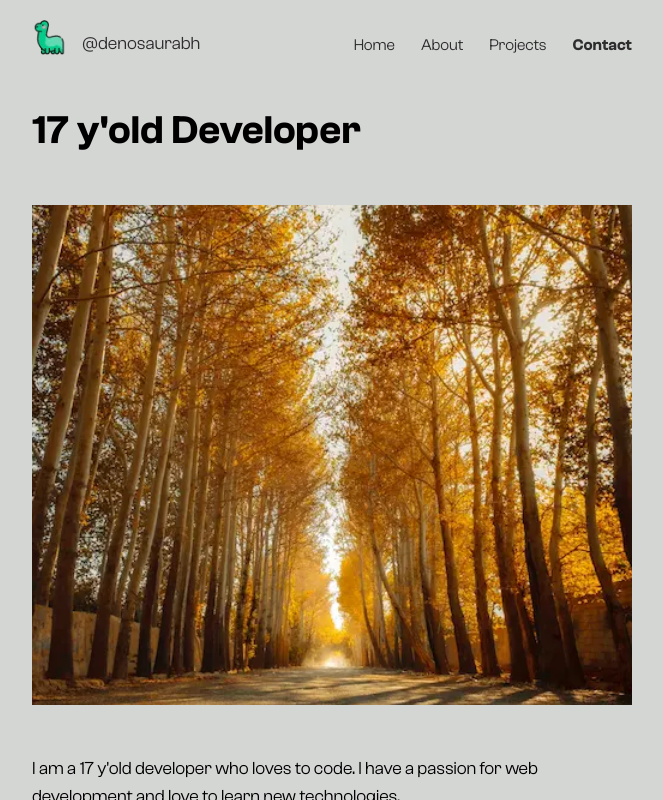
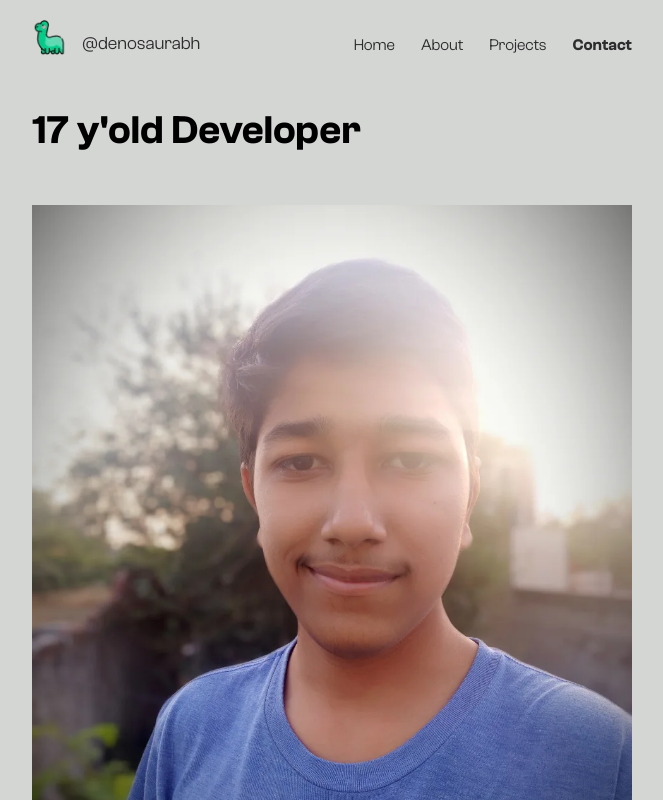
Before and after one commit to denosaurabh/portfolio-2021-v2, a Next.js app: page /about in a window 1280 px wide. Shown: the top 800 px of the page, without its empty margins (308-971 px from the left). Built offline with nearby package versions, Linux system fonts and the light colour scheme.

Commit message:
Updated image

```diff
--- a/pages/about.tsx
+++ b/pages/about.tsx
@@ -9,7 +9,7 @@ const About = () => {
         src="/img/me.webp"
         alt="Denosaurabh smiling at front of camera"
         width={500}
-        height={500}
+        height={700}
         objectFit="cover"
       />
       <Description>
```
Also changed, not shown: public/img/me.webp.
